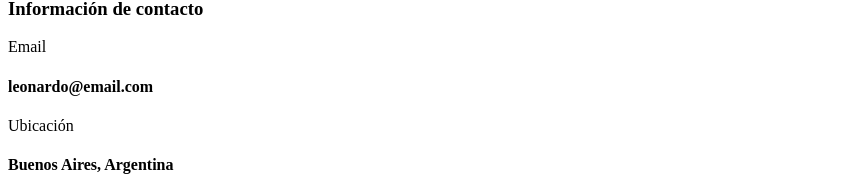
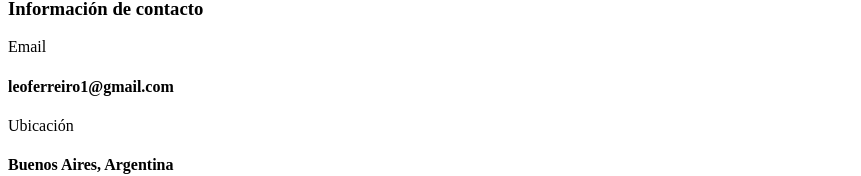
Before and after one commit to LeoFerreiro/portfolio-leo, a React (Vite) app: page / in a window 1280 px wide. Shown: the part 3725-3901 px from the top of the page, without its empty margins (0-861 px from the left). Built offline with nearby package versions, Linux system fonts and the light colour scheme; the HTML template or start-up script is replaced by a standard one.

Commit message:
cambio mail

```diff
--- a/src/sections/Contact.jsx
+++ b/src/sections/Contact.jsx
@@ -86,7 +86,7 @@ const sendEmail = (e) => {
                 </p>
 
                 <h4 className="text-xl font-semibold">
-                  leonardo@email.com
+                  leoferreiro1@gmail.com
                 </h4>
               </div>
 
```
